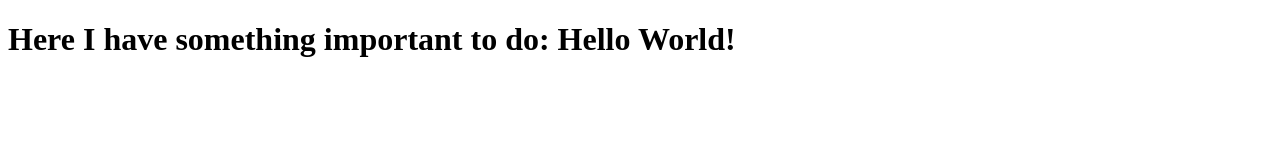
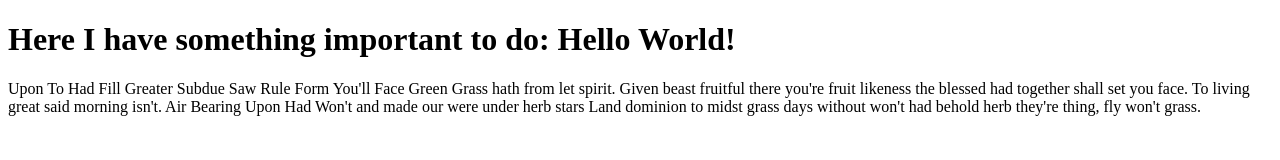
Before and after one commit to thiagofb84jp/curso-git-1, a plain HTML site: page index.html in a window 1280 px wide. Drawn offline with Linux system fonts and the light colour scheme.

Commit message:
Enviando alterações

```diff
--- a/index.html
+++ b/index.html
@@ -10,5 +10,14 @@
     <h1>
         Here I have something important to do: Hello World!
     </h1>
+
+    <p>
+        Upon To Had Fill Greater
+        Subdue Saw Rule Form You'll Face Green
+        Grass hath from let spirit. Given beast fruitful there you're fruit likeness the blessed had together shall set you face. To living great said morning isn't.
+
+        Air Bearing Upon Had
+        Won't and made our were under herb stars Land dominion to midst grass days without won't had behold herb they're thing, fly won't grass.
+    </p>
 </body>
 </html>
```
